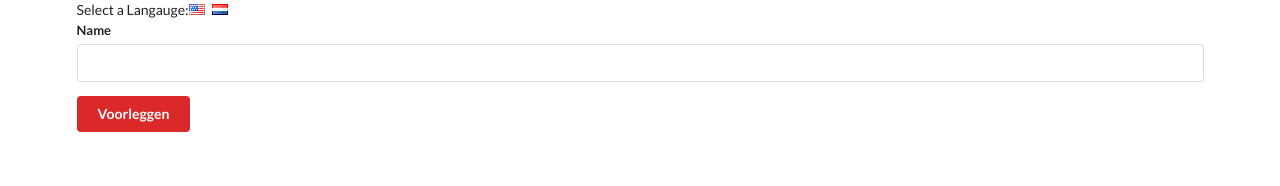
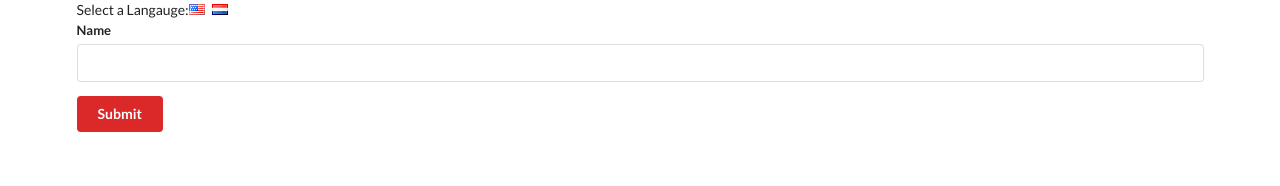
Before and after one commit to HarDhillon/translate, a React (Create React App) app: page / in a window 1280 px wide. Shown: the top 186 px of the page. Built offline with nearby package versions, Linux system fonts and the light colour scheme.

Commit message:
destructuring language from button

```diff
--- a/src/components/Button.js
+++ b/src/components/Button.js
@@ -3,8 +3,8 @@
 import ColorContext from '../contexts/ColorContext';
 
 class Button extends React.Component {
-  renderSubmit(value) {
-    return value === 'english' ? 'Submit' : 'Voorleggen'
+  renderSubmit(language) {
+    return language === 'english' ? 'Submit' : 'Voorleggen'
   }
 
   renderButton(color) {
@@ -12,7 +12,7 @@
       <button className={`ui button ${color}`}>
             {/* rather than static contextType we can use consumer to get information out of the context. Which we pass a function */}
             <LanguageContext.Consumer>
-              {(value) => this.renderSubmit(value)}
+              {({ language }) => this.renderSubmit(language)}
             </LanguageContext.Consumer>
           </button>
     )
```
